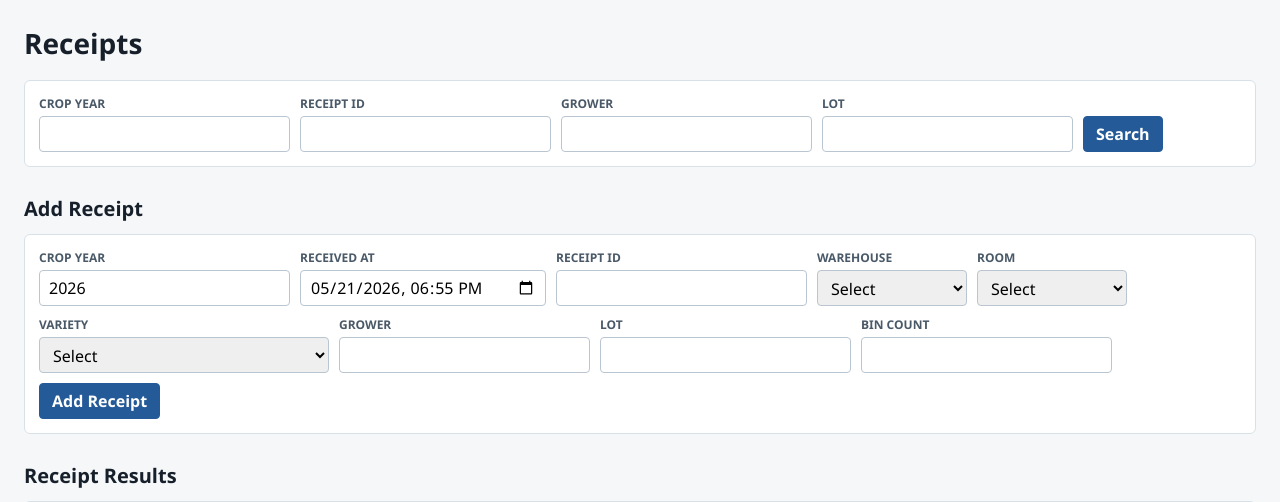
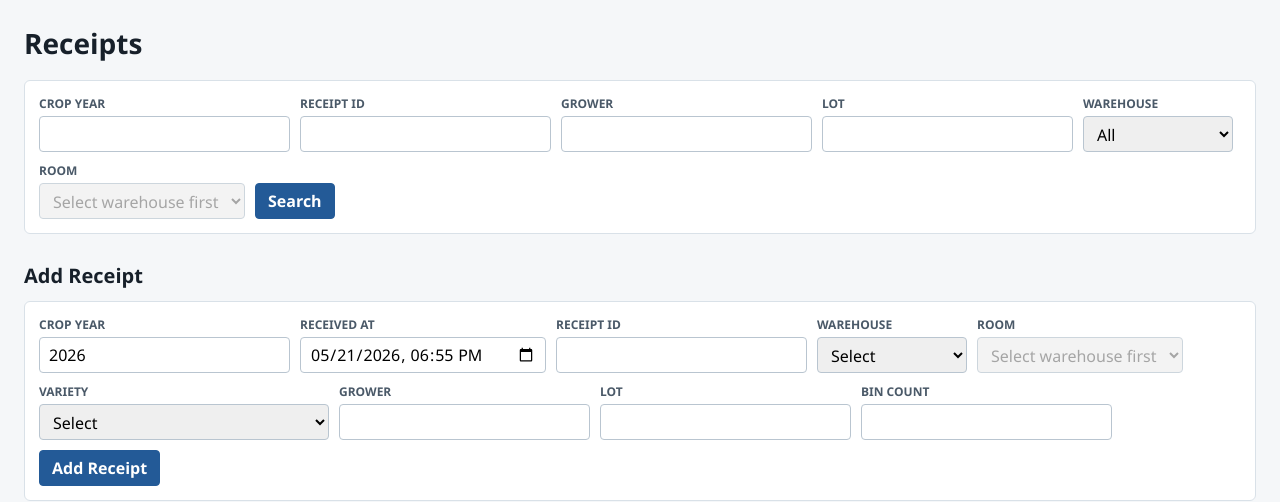
Before and after one commit to Wes-Sysadm/Crop-QC-dashboard, an ASP.NET Core app: page /Receipts in a window 1280 px wide. Shown: the part 52-554 px from the top of the page. Run offline with ASP.NET Core 8, Linux system fonts and the light colour scheme.

Commit message:
Filter receipt rooms by warehouse

```diff
--- a/src/CropQc.Web/Views/Receipts/Index.cshtml
+++ b/src/CropQc.Web/Views/Receipts/Index.cshtml
@@ -1,6 +1,8 @@
 @model ReceiptListViewModel
+@using System.Text.Json
 @{
     ViewData["Title"] = "Receipts";
+    var roomOptionsJson = JsonSerializer.Serialize(Model.Rooms.Select(x => new { id = x.Id, warehouseId = x.WarehouseId, code = x.Code }));
 }
 
 <h1>Receipts</h1>
@@ -18,6 +20,22 @@
     <div class="field"><label>Receipt ID</label><input name="ReceiptId" value="@Model.Search.ReceiptId" /></div>
     <div class="field"><label>Grower</label><input name="Grower" value="@Model.Search.Grower" /></div>
     <div class="field"><label>Lot</label><input name="Lot" value="@Model.Search.Lot" /></div>
+    <div class="field">
+        <label>Warehouse</label>
+        <select id="searchWarehouseId" name="WarehouseId">
+            <option value="">All</option>
+            @foreach (var item in Model.Warehouses)
+            {
+                <option value="@item.Id" selected="@(Model.Search.WarehouseId == item.Id ? "selected" : null)">@item.Code</option>
+            }
+        </select>
+    </div>
+    <div class="field">
+        <label>Room</label>
+        <select id="searchRoomId" name="RoomId" data-selected-room-id="@Model.Search.RoomId">
+            <option value="">All</option>
+        </select>
+    </div>
     <button type="submit">Search</button>
 </form>
 
@@ -26,8 +44,8 @@
     <div class="field"><label>Crop Year</label><input name="CropYear" value="@DateTimeOffset.Now.Year" required /></div>
     <div class="field"><label>Received At</label><input name="ReceivedAt" type="datetime-local" value="@DateTime.Now.ToString("yyyy-MM-ddTHH:mm")" required /></div>
     <div class="field"><label>Receipt ID</label><input name="CompuTechReceiptId" required /></div>
-    <div class="field"><label>Warehouse</label><select name="WarehouseId" required><option value="">Select</option>@foreach (var item in Model.Warehouses){<option value="@item.Id">@item.Code</option>}</select></div>
-    <div class="field"><label>Room</label><select name="RoomId" required><option value="">Select</option>@foreach (var item in Model.Rooms){<option value="@item.Id">@item.Code</option>}</select></div>
+    <div class="field"><label>Warehouse</label><select id="addWarehouseId" name="WarehouseId" required><option value="">Select</option>@foreach (var item in Model.Warehouses){<option value="@item.Id">@item.Code</option>}</select></div>
+    <div class="field"><label>Room</label><select id="addRoomId" name="RoomId" required disabled><option value="">Select warehouse first</option></select></div>
     <div class="field"><label>Variety</label><select name="FruitProfileId" required><option value="">Select</option>@foreach (var item in Model.FruitProfiles){<option value="@item.Id">@item.VarietyCode - @item.Name</option>}</select></div>
     <div class="field"><label>Grower</label><input name="GrowerName" required /></div>
     <div class="field"><label>Lot</label><input name="LotCode" required /></div>
@@ -69,3 +87,65 @@
         </tbody>
     </table>
 </div>
+
+<script>
+    (() => {
+        const rooms = @Html.Raw(roomOptionsJson);
+
+        function configureRoomFilter(warehouseSelectId, roomSelectId, emptyText, resetOnWarehouseChange) {
+            const warehouseSelect = document.getElementById(warehouseSelectId);
+            const roomSelect = document.getElementById(roomSelectId);
+            if (!warehouseSelect || !roomSelect) {
+                return;
+            }
+
+            function populateRoomOptions(keepSelection) {
+                const warehouseId = Number(warehouseSelect.value);
+                const selectedRoomId = keepSelection ? roomSelect.dataset.selectedRoomId : "";
+                roomSelect.innerHTML = "";
+
+                const defaultOption = document.createElement("option");
+                defaultOption.value = "";
+                defaultOption.textContent = warehouseId ? emptyText : "Select warehouse first";
+                roomSelect.appendChild(defaultOption);
+
+                if (!warehouseId) {
+                    roomSelect.value = "";
+                    roomSelect.disabled = true;
+                    roomSelect.dataset.selectedRoomId = "";
+                    return;
+                }
+
+                for (const room of rooms.filter(item => item.warehouseId === warehouseId)) {
+                    const option = document.createElement("option");
+                    option.value = room.id;
+                    option.textContent = room.code;
+                    if (selectedRoomId && Number(selectedRoomId) === room.id) {
+                        option.selected = true;
+                    }
+
+                    roomSelect.appendChild(option);
+                }
+
+                roomSelect.disabled = false;
+                if (!keepSelection || !Array.from(roomSelect.options).some(option => option.selected && option.value)) {
+                    roomSelect.value = "";
+                }
+
+                roomSelect.dataset.selectedRoomId = roomSelect.value;
+            }
+
+            populateRoomOptions(true);
+            warehouseSelect.addEventListener("change", () => {
+                if (resetOnWarehouseChange) {
+                    roomSelect.dataset.selectedRoomId = "";
+                }
+
+                populateRoomOptions(false);
+            });
+        }
+
+        configureRoomFilter("searchWarehouseId", "searchRoomId", "All", true);
+        configureRoomFilter("addWarehouseId", "addRoomId", "Select", true);
+    })();
+</script>
```
Also changed, not shown: src/CropQc.Web/Services/DashboardDataService.cs (+22 -1 lines).
